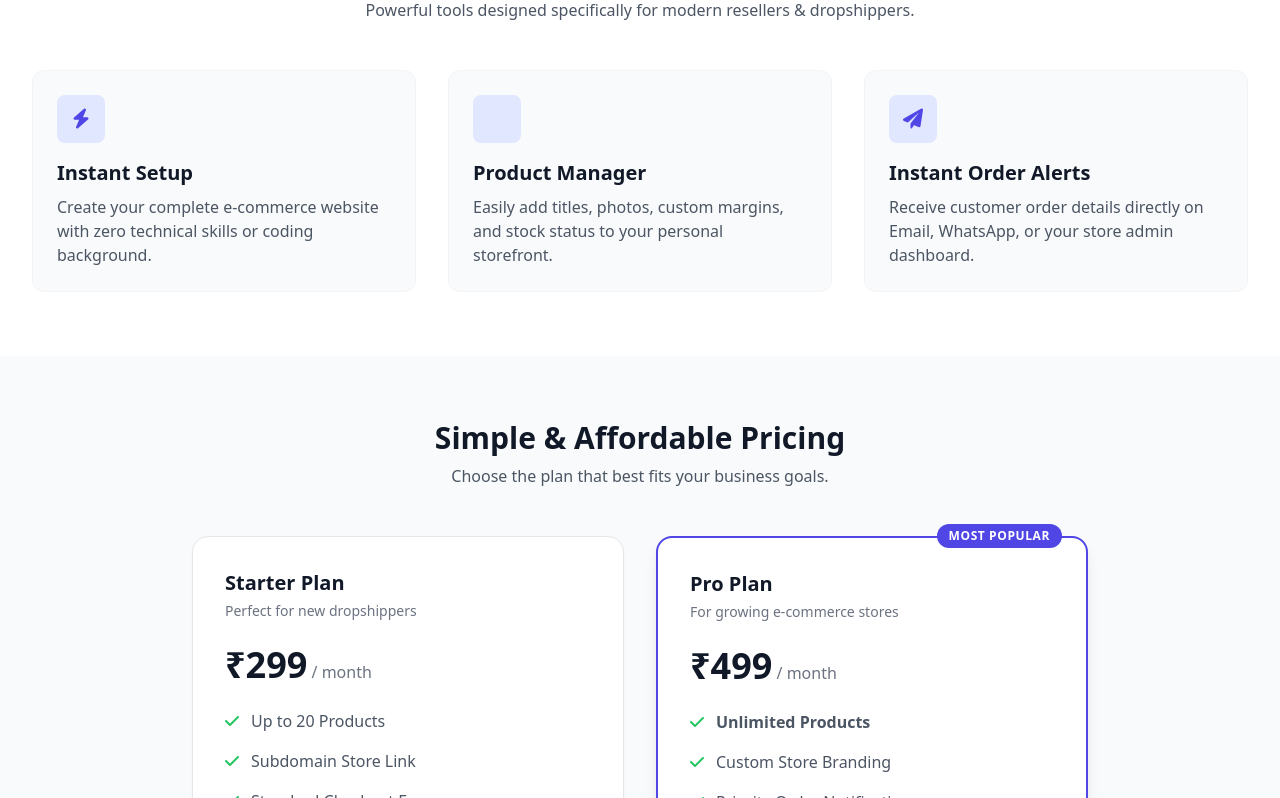
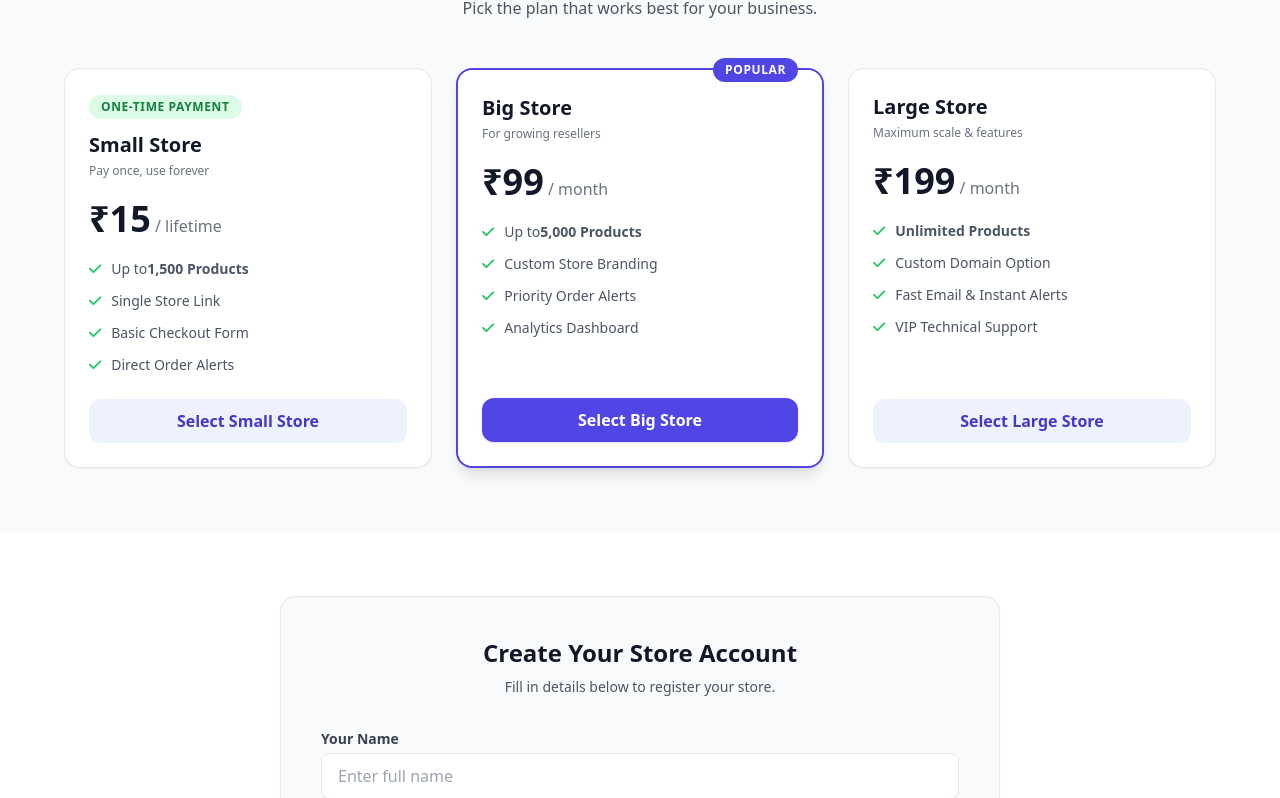
Before and after one commit to CartPrime/Mystore, a plain HTML site: page index.html in a window 1280 px wide. Shown: the part 704-1502 px from the top of the page. Drawn offline with nearby package versions, Linux system fonts and the light colour scheme.

Commit message:
Update index.html

```diff
--- a/index.html
+++ b/index.html
@@ -3,7 +3,7 @@
 <head>
     <meta charset="UTF-8">
     <meta name="viewport" content="width=device-width, initial-scale=1.0">
-    <title>StoreBuilder - Start Your Dropshipping Store in Minutes</title>
+    <title>StoreBuilder - Start Your Dropshipping Store</title>
     <!-- Tailwind CSS CDN -->
     <script src="https://cdn.tailwindcss.com"></script>
     <link href="https://cdnjs.cloudflare.com/ajax/libs/font-awesome/6.0.0/css/all.min.css" rel="stylesheet">
@@ -24,7 +24,7 @@
             </nav>
             <div>
                 <a href="#register" class="bg-indigo-600 hover:bg-indigo-700 text-white font-semibold px-5 py-2.5 rounded-lg shadow-md transition">
-                    Create My Store
+                    Create Store
                 </a>
             </div>
         </div>
@@ -34,60 +34,18 @@
     <section class="py-16 md:py-24 bg-gradient-to-br from-indigo-50 to-white text-center px-4">
         <div class="max-w-4xl mx-auto">
             <span class="bg-indigo-100 text-indigo-700 text-sm font-semibold px-4 py-1.5 rounded-full inline-block mb-4">
-                🚀 #1 E-Commerce Platform for Dropshippers
+                🚀 Flexible & Budget-Friendly Store Plans
             </span>
             <h1 class="text-4xl md:text-6xl font-extrabold text-gray-900 leading-tight mb-6">
-                Launch Your Custom Online Store in <span class="text-indigo-600">2 Minutes</span>
+                Launch Your Custom Store in <span class="text-indigo-600">Minutes</span>
             </h1>
             <p class="text-lg md:text-xl text-gray-600 mb-8 max-w-2xl mx-auto">
-                No coding required! Build your dropshipping storefront, list products, accept direct orders, and grow your business today.
+                Build your dropshipping storefront, list products, accept direct orders, and scale effortlessly.
             </p>
             <div class="flex flex-col sm:flex-row justify-center gap-4">
                 <a href="#pricing" class="bg-indigo-600 hover:bg-indigo-700 text-white text-lg font-semibold px-8 py-3.5 rounded-lg shadow-lg transition">
-                    Get Started Now
+                    Choose Your Plan
                 </a>
-                <a href="#features" class="bg-white border border-gray-300 hover:bg-gray-50 text-gray-700 text-lg font-semibold px-8 py-3.5 rounded-lg shadow transition">
-                    See How It Works
-                </a>
-            </div>
-        </div>
-    </section>
-
-    <!-- Features Section -->
-    <section id="features" class="py-16 bg-white">
-        <div class="max-w-7xl mx-auto px-4 sm:px-6 lg:px-8">
-            <div class="text-center mb-12">
-                <h2 class="text-3xl font-bold text-gray-900">Everything You Need to Succeed</h2>
-                <p class="text-gray-600 mt-2">Powerful tools designed specifically for modern resellers & dropshippers.</p>
-            </div>
-
-            <div class="grid md:grid-cols-3 gap-8">
-                <!-- Feature 1 -->
-                <div class="p-6 border border-gray-100 rounded-xl bg-gray-50 hover:shadow-md transition">
-                    <div class="w-12 h-12 bg-indigo-100 text-indigo-600 rounded-lg flex items-center justify-center text-xl font-bold mb-4">
-                        <i class="fa-solid fa-bolt"></i>
-                    </div>
-                    <h3 class="text-xl font-bold text-gray-900 mb-2">Instant Setup</h3>
-                    <p class="text-gray-600">Create your complete e-commerce website with zero technical skills or coding background.</p>
-                </div>
-
-                <!-- Feature 2 -->
-                <div class="p-6 border border-gray-100 rounded-xl bg-gray-50 hover:shadow-md transition">
-                    <div class="w-12 h-12 bg-indigo-100 text-indigo-600 rounded-lg flex items-center justify-center text-xl font-bold mb-4">
-                        <i class="fa-solid fa-boxes-packing"></i>
-                    </div>
-                    <h3 class="text-xl font-bold text-gray-900 mb-2">Product Manager</h3>
-                    <p class="text-gray-600">Easily add titles, photos, custom margins, and stock status to your personal storefront.</p>
-                </div>
-
-                <!-- Feature 3 -->
-                <div class="p-6 border border-gray-100 rounded-xl bg-gray-50 hover:shadow-md transition">
-                    <div class="w-12 h-12 bg-indigo-100 text-indigo-600 rounded-lg flex items-center justify-center text-xl font-bold mb-4">
-                        <i class="fa-solid fa-paper-plane"></i>
-                    </div>
-                    <h3 class="text-xl font-bold text-gray-900 mb-2">Instant Order Alerts</h3>
-                    <p class="text-gray-600">Receive customer order details directly on Email, WhatsApp, or your store admin dashboard.</p>
-                </div>
             </div>
         </div>
     </section>
@@ -96,66 +54,89 @@
     <section id="pricing" class="py-16 bg-gray-50">
         <div class="max-w-7xl mx-auto px-4 sm:px-6 lg:px-8">
             <div class="text-center mb-12">
-                <h2 class="text-3xl font-bold text-gray-900">Simple & Affordable Pricing</h2>
-                <p class="text-gray-600 mt-2">Choose the plan that best fits your business goals.</p>
+                <h2 class="text-3xl font-bold text-gray-900">Affordable Pricing Plans</h2>
+                <p class="text-gray-600 mt-2">Pick the plan that works best for your business.</p>
             </div>
 
-            <div class="grid md:grid-cols-2 gap-8 max-w-4xl mx-auto">
-                <!-- Starter Plan -->
-                <div class="bg-white border border-gray-200 rounded-2xl p-8 shadow-sm hover:shadow-md transition relative flex flex-col justify-between">
+            <div class="grid md:grid-cols-3 gap-6 max-w-6xl mx-auto">
+                <!-- Small Store Plan -->
+                <div class="bg-white border border-gray-200 rounded-2xl p-6 shadow-sm hover:shadow-md transition flex flex-col justify-between">
                     <div>
-                        <h3 class="text-xl font-bold text-gray-900">Starter Plan</h3>
-                        <p class="text-gray-500 text-sm mt-1">Perfect for new dropshippers</p>
-                        <div class="my-6">
-                            <span class="text-4xl font-extrabold text-gray-900">₹299</span>
-                            <span class="text-gray-500 font-medium">/ month</span>
+                        <span class="bg-green-100 text-green-700 text-xs font-bold uppercase tracking-wider px-3 py-1 rounded-full inline-block mb-3">
+                            One-Time Payment
+                        </span>
+                        <h3 class="text-xl font-bold text-gray-900">Small Store</h3>
+                        <p class="text-gray-500 text-xs mt-1">Pay once, use forever</p>
+                        <div class="my-5">
+                            <span class="text-4xl font-extrabold text-gray-900">₹15</span>
+                            <span class="text-gray-500 font-medium"> / lifetime</span>
                         </div>
-                        <ul class="space-y-4 text-gray-600 mb-8">
-                            <li class="flex items-center"><i class="fa-solid fa-check text-green-500 mr-3"></i> Up to 20 Products</li>
-                            <li class="flex items-center"><i class="fa-solid fa-check text-green-500 mr-3"></i> Subdomain Store Link</li>
-                            <li class="flex items-center"><i class="fa-solid fa-check text-green-500 mr-3"></i> Standard Checkout Form</li>
-                            <li class="flex items-center"><i class="fa-solid fa-check text-green-500 mr-3"></i> Instant Order Alerts</li>
+                        <ul class="space-y-3 text-sm text-gray-600 mb-6">
+                            <li class="flex items-center"><i class="fa-solid fa-check text-green-500 mr-2.5"></i> Up to <b>1,500 Products</b></li>
+                            <li class="flex items-center"><i class="fa-solid fa-check text-green-500 mr-2.5"></i> Single Store Link</li>
+                            <li class="flex items-center"><i class="fa-solid fa-check text-green-500 mr-2.5"></i> Basic Checkout Form</li>
+                            <li class="flex items-center"><i class="fa-solid fa-check text-green-500 mr-2.5"></i> Direct Order Alerts</li>
                         </ul>
                     </div>
-                    <button onclick="selectPlan('Starter Plan', 299)" class="w-full bg-indigo-50 hover:bg-indigo-100 text-indigo-700 font-bold py-3 rounded-xl transition">
-                        Select Starter
+                    <button onclick="selectPlan('Small Store - ₹15 (One-Time)', 15)" class="w-full bg-indigo-50 hover:bg-indigo-100 text-indigo-700 font-bold py-2.5 rounded-xl transition">
+                        Select Small Store
                     </button>
                 </div>
 
-                <!-- Pro Plan -->
-                <div class="bg-white border-2 border-indigo-600 rounded-2xl p-8 shadow-lg relative flex flex-col justify-between">
-                    <span class="bg-indigo-600 text-white text-xs font-bold uppercase tracking-wider px-3 py-1 rounded-full absolute -top-3.5 right-6">
-                        Most Popular
+                <!-- Big Store Plan -->
+                <div class="bg-white border-2 border-indigo-600 rounded-2xl p-6 shadow-lg relative flex flex-col justify-between">
+                    <span class="bg-indigo-600 text-white text-xs font-bold uppercase tracking-wider px-3 py-1 rounded-full absolute -top-3 right-6">
+                        Popular
                     </span>
                     <div>
-                        <h3 class="text-xl font-bold text-gray-900">Pro Plan</h3>
-                        <p class="text-gray-500 text-sm mt-1">For growing e-commerce stores</p>
-                        <div class="my-6">
-                            <span class="text-4xl font-extrabold text-gray-900">₹499</span>
-                            <span class="text-gray-500 font-medium">/ month</span>
+                        <h3 class="text-xl font-bold text-gray-900">Big Store</h3>
+                        <p class="text-gray-500 text-xs mt-1">For growing resellers</p>
+                        <div class="my-5">
+                            <span class="text-4xl font-extrabold text-gray-900">₹99</span>
+                            <span class="text-gray-500 font-medium"> / month</span>
                         </div>
-                        <ul class="space-y-4 text-gray-600 mb-8">
-                            <li class="flex items-center"><i class="fa-solid fa-check text-green-500 mr-3"></i> <b>Unlimited Products</b></li>
-                            <li class="flex items-center"><i class="fa-solid fa-check text-green-500 mr-3"></i> Custom Store Branding</li>
-                            <li class="flex items-center"><i class="fa-solid fa-check text-green-500 mr-3"></i> Priority Order Notifications</li>
-                            <li class="flex items-center"><i class="fa-solid fa-check text-green-500 mr-3"></i> Advanced Analytics Dashboard</li>
-                            <li class="flex items-center"><i class="fa-solid fa-check text-green-500 mr-3"></i> VIP Support</li>
+                        <ul class="space-y-3 text-sm text-gray-600 mb-6">
+                            <li class="flex items-center"><i class="fa-solid fa-check text-green-500 mr-2.5"></i> Up to <b>5,000 Products</b></li>
+                            <li class="flex items-center"><i class="fa-solid fa-check text-green-500 mr-2.5"></i> Custom Store Branding</li>
+                            <li class="flex items-center"><i class="fa-solid fa-check text-green-500 mr-2.5"></i> Priority Order Alerts</li>
+                            <li class="flex items-center"><i class="fa-solid fa-check text-green-500 mr-2.5"></i> Analytics Dashboard</li>
                         </ul>
                     </div>
-                    <button onclick="selectPlan('Pro Plan', 499)" class="w-full bg-indigo-600 hover:bg-indigo-700 text-white font-bold py-3 rounded-xl transition shadow">
-                        Select Pro Plan
+                    <button onclick="selectPlan('Big Store - ₹99/mo', 99)" class="w-full bg-indigo-600 hover:bg-indigo-700 text-white font-bold py-2.5 rounded-xl transition shadow">
+                        Select Big Store
+                    </button>
+                </div>
+
+                <!-- Large Store Plan -->
+                <div class="bg-white border border-gray-200 rounded-2xl p-6 shadow-sm hover:shadow-md transition flex flex-col justify-between">
+                    <div>
+                        <h3 class="text-xl font-bold text-gray-900">Large Store</h3>
+                        <p class="text-gray-500 text-xs mt-1">Maximum scale & features</p>
+                        <div class="my-5">
+                            <span class="text-4xl font-extrabold text-gray-900">₹199</span>
+                            <span class="text-gray-500 font-medium"> / month</span>
+                        </div>
+                        <ul class="space-y-3 text-sm text-gray-600 mb-6">
+                            <li class="flex items-center"><i class="fa-solid fa-check text-green-500 mr-2.5"></i> <b>Unlimited Products</b></li>
+                            <li class="flex items-center"><i class="fa-solid fa-check text-green-500 mr-2.5"></i> Custom Domain Option</li>
+                            <li class="flex items-center"><i class="fa-solid fa-check text-green-500 mr-2.5"></i> Fast Email & Instant Alerts</li>
+                            <li class="flex items-center"><i class="fa-solid fa-check text-green-500 mr-2.5"></i> VIP Technical Support</li>
+                        </ul>
+                    </div>
+                    <button onclick="selectPlan('Large Store - ₹199/mo', 199)" class="w-full bg-indigo-50 hover:bg-indigo-100 text-indigo-700 font-bold py-2.5 rounded-xl transition">
+                        Select Large Store
                     </button>
                 </div>
             </div>
         </div>
     </section>
 
-    <!-- Registration & Order Form Section -->
+    <!-- Registration Section -->
     <section id="register" class="py-16 bg-white">
         <div class="max-w-3xl mx-auto px-4 sm:px-6">
             <div class="bg-gray-50 border border-gray-200 rounded-2xl p-6 sm:p-10 shadow-sm">
                 <h2 class="text-2xl font-bold text-gray-900 text-center mb-2">Create Your Store Account</h2>
-                <p class="text-gray-600 text-center text-sm mb-8">Fill in details below to register your brand and activate subscription.</p>
+                <p class="text-gray-600 text-center text-sm mb-8">Fill in details below to register your store.</p>
 
                 <form id="signupForm" onsubmit="handleRegistration(event)" class="space-y-5">
                     <div>
@@ -165,7 +146,7 @@
 
                     <div class="grid sm:grid-cols-2 gap-4">
                         <div>
-                            <label class="block text-sm font-semibold text-gray-700 mb-1">Mobile Number</label>
+                            <label class="block text-sm font-semibold text-gray-700 mb-1">Mobile / WhatsApp</label>
                             <input type="tel" id="userPhone" required placeholder="WhatsApp number" class="w-full px-4 py-2.5 border rounded-lg focus:ring-2 focus:ring-indigo-500 focus:outline-none">
                         </div>
                         <div>
@@ -175,10 +156,11 @@
                     </div>
 
                     <div>
-                        <label class="block text-sm font-semibold text-gray-700 mb-1">Selected Subscription Plan</label>
+                        <label class="block text-sm font-semibold text-gray-700 mb-1">Selected Plan</label>
                         <select id="selectedPlan" class="w-full px-4 py-2.5 border rounded-lg bg-white focus:ring-2 focus:ring-indigo-500 focus:outline-none">
-                            <option value="Starter Plan - ₹299/mo">Starter Plan - ₹299/month</option>
-                            <option value="Pro Plan - ₹499/mo" selected>Pro Plan - ₹499/month</option>
+                            <option value="Small Store - ₹15 (One-Time)">Small Store - ₹15 (One-Time / 1,500 Products)</option>
+                            <option value="Big Store - ₹99/mo">Big Store - ₹99/month (5,000 Products)</option>
+                            <option value="Large Store - ₹199/mo">Large Store - ₹199/month (Unlimited)</option>
                         </select>
                     </div>
 
@@ -197,8 +179,8 @@
 
     <!-- JavaScript Handling -->
     <script>
-        function selectPlan(planName, price) {
-            document.getElementById('selectedPlan').value = planName + ' - ₹' + price + '/mo';
+        function selectPlan(planText, price) {
+            document.getElementById('selectedPlan').value = planText;
             document.getElementById('register').scrollIntoView({ behavior: 'smooth' });
         }
 
@@ -210,10 +192,7 @@
             const store = document.getElementById('storeName').value;
             const plan = document.getElementById('selectedPlan').value;
 
-            // Form Submit Response (Next Step: Redirect to UPI / Payment Gateway)
-            alert(`Thank you ${name}! Your store '${store}' registration is submitted under ${plan}.\n\nRedirecting to payment...`);
-
-            // Firebase/Backend database connectivity or UPI Redirect can be added here
+            alert(`Thank you ${name}!\nStore Name: ${store}\nSelected Plan: ${plan}\n\nRedirecting to UPI Payment...`);
         }
     </script>
 </body>
```
